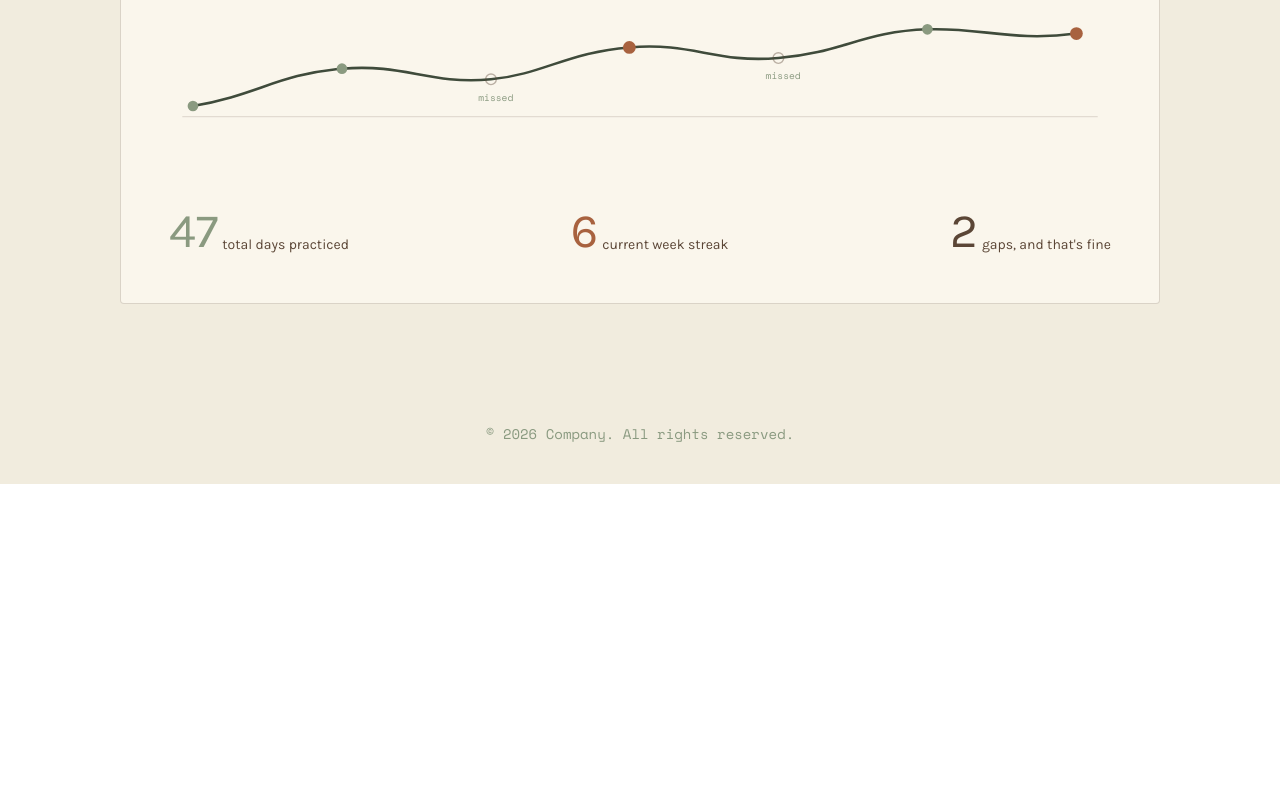
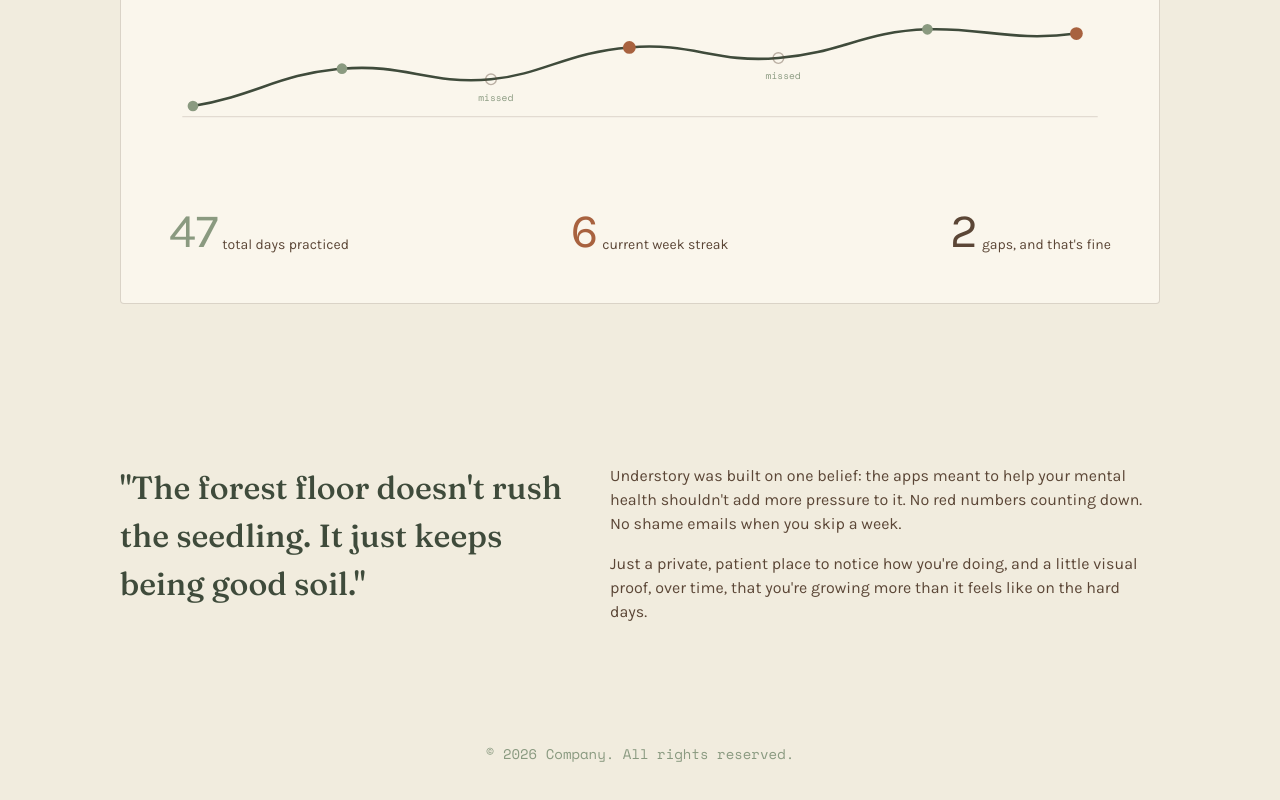
Before and after one commit to LasimaP/compass-wellness-app, a React (Vite) app in the folder compass-frontend/: page / in a window 1280 px wide. Shown: the part 1827-2627 px from the top of the page. Before the commit the page ends 2311 px from the top, so only its background shows below. Built offline with nearby package versions, Linux system fonts and the light colour scheme.

Commit message:
feat: add philosophy section

```diff
--- a/compass-frontend/src/Pages/HomePage.jsx
+++ b/compass-frontend/src/Pages/HomePage.jsx
@@ -5,6 +5,7 @@
 import FooterComponent from "../components/FooterComponent";
 import FeatureBeds from "../components/FeatureBeds";
 import StreakTimeline from "../components/StreakTimeline";
+import Philosophy from "../components/Philosophy";
 
 const HomePage = () => {
   return (
@@ -14,6 +15,7 @@
         <Hero />
         <FeatureBeds />
         <StreakTimeline />
+        <Philosophy />
       </div>
     </>
   );
--- /dev/null
+++ b/compass-frontend/src/components/Philosophy.jsx
@@ -0,0 +1,29 @@
+import React from "react";
+
+const Philosophy = () => {
+  return (
+    <section
+      id="philosophy"
+      className="max-w-[1120px] mx-auto px-10 py-20 flex flex-col md:flex-row gap-10 relative z-2"
+    >
+      <blockquote className="md:w-[45%] font-display font-medium text-[clamp(1.5rem,2.6vw,2rem)] text-moss">
+        "The forest floor doesn't rush the seedling. It just keeps being good
+        soil."
+      </blockquote>
+      <div className="md:w-[55%] flex flex-col gap-4">
+        <p className="font-body text-bark">
+          Understory was built on one belief: the apps meant to help your mental
+          health shouldn't add more pressure to it. No red numbers counting
+          down. No shame emails when you skip a week.
+        </p>
+        <p className="font-body text-bark">
+          Just a private, patient place to notice how you're doing, and a little
+          visual proof, over time, that you're growing more than it feels like
+          on the hard days.
+        </p>
+      </div>
+    </section>
+  );
+};
+
+export default Philosophy;
```
